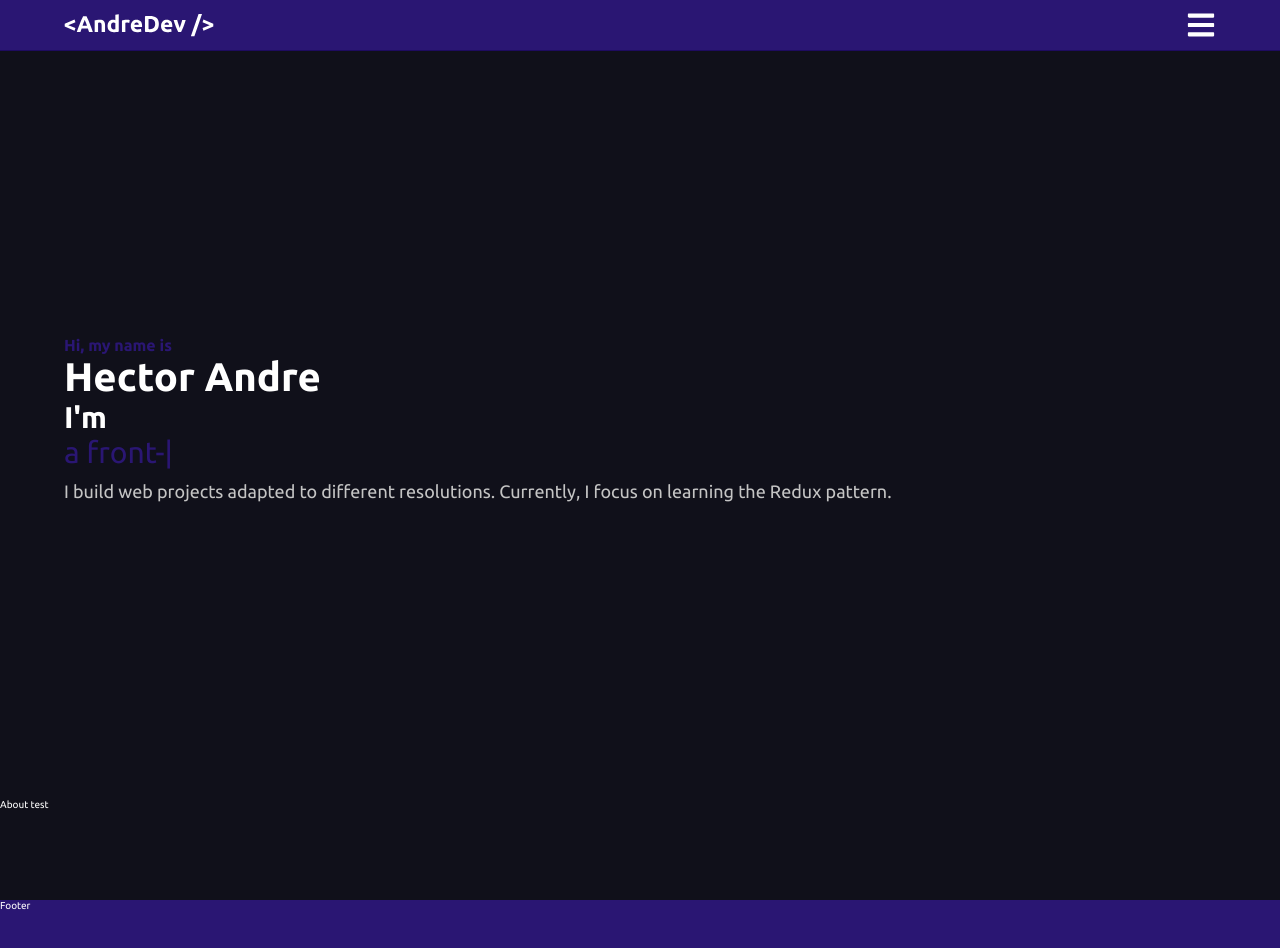
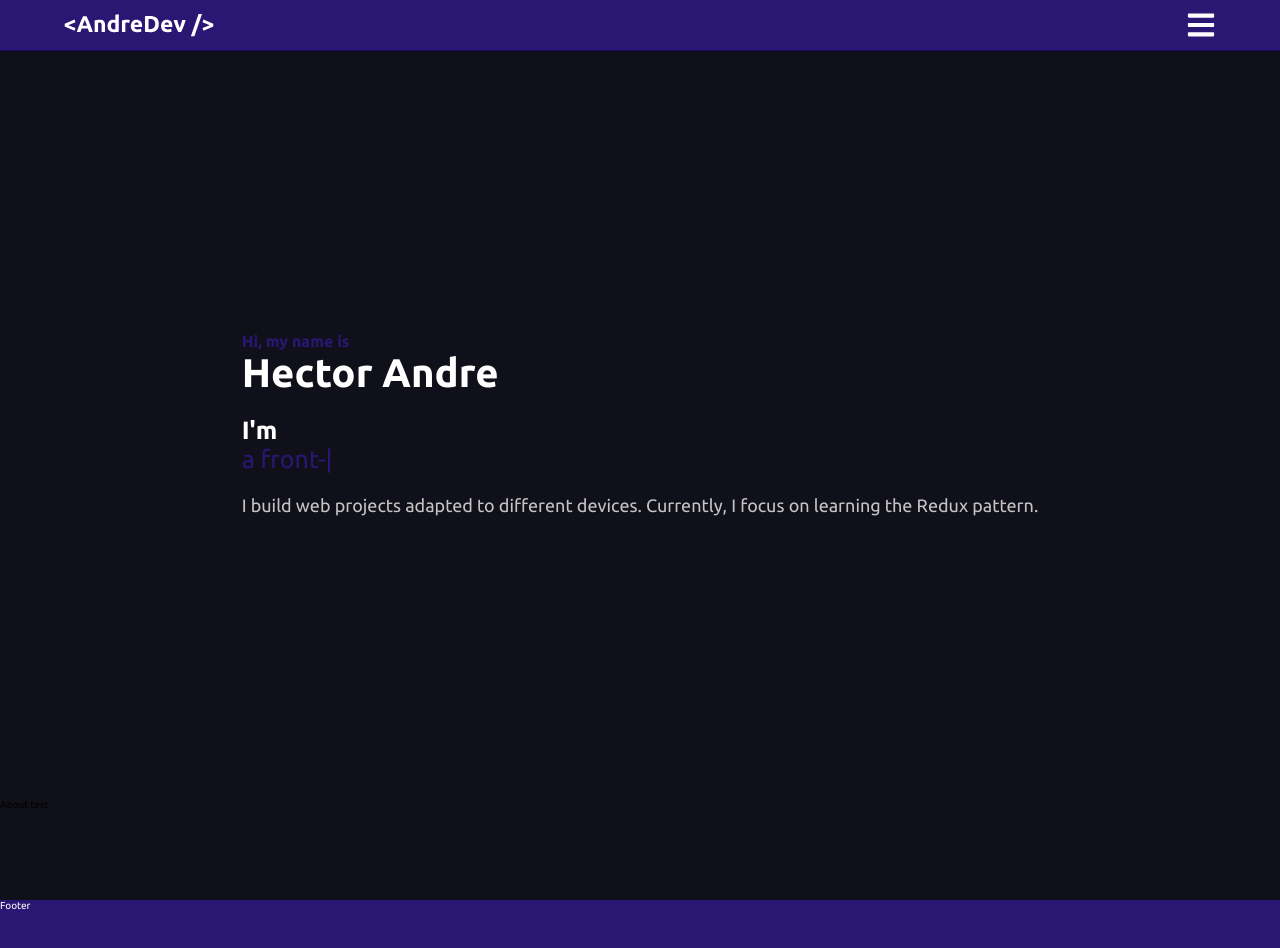
Before and after one commit to AndreDev12/portfolio, a React (Vite) app: page / in a window 1280 px wide. Built offline with nearby package versions, Linux system fonts and the light colour scheme.

Commit message:
Modifying the Home component

```diff
--- a/src/components/Home/Home.jsx
+++ b/src/components/Home/Home.jsx
@@ -1,7 +1,7 @@
 import { useEffect, useRef } from 'react';
 import Typed from 'typed.js';
 
-import { HomeContainer, HomeDiv, AboutDiv } from './styles';
+import { HomeContainer, HomeDiv, AboutDiv, NameContainer, Specialty, Paragraph } from './styles';
 
 const Home = () => {
   const el = useRef(null);
@@ -31,16 +31,14 @@ const Home = () => {
     <HomeContainer>
       <HomeDiv>
         <div>
-          <div>
+          <NameContainer>
             <h2>Hi, my name is</h2>
             <h1>Hector Andre</h1>
-          </div>
-          <div>
+          </NameContainer>
+          <Specialty>
             <h3>I'm</h3><span ref={el}></span>
-          </div>
-          <div>
-            <p>I build web projects adapted to different resolutions. Currently, I focus on learning the Redux pattern.</p>
-          </div>
+          </Specialty>
+          <Paragraph>I build web projects adapted to different devices. Currently, I focus on learning the Redux pattern.</Paragraph>
         </div>
       </HomeDiv>
       <AboutDiv>About test</AboutDiv>
--- a/src/components/Home/styles.js
+++ b/src/components/Home/styles.js
@@ -1,11 +1,10 @@
 import styled from 'styled-components';
 
 export const HomeContainer = styled.div`
-    /* height: calc(100vh - 5rem); */
     position: absolute;
     top: 5rem;
     width: 100%;
-    color: #fff;
+    /* height: calc(100vh - 5rem); */
 `;
 
 export const HomeDiv = styled.div`
@@ -15,28 +14,42 @@ export const HomeDiv = styled.div`
     max-width: 1400px;
     display: flex;
     align-items: center;
+    > div{
+        margin: 0 auto;
+    }
+`;
+
+export const NameContainer = styled.div`
     h2{
         font-size: ${({theme}) => theme.fonts.sizes.test1};
         color: ${({theme}) => theme.colors.purple};
     }
     h1{
         font-size: ${({theme}) => theme.fonts.sizes.test4};
-        /* color: ${({theme}) => theme.colors.purple} */
-        /* font-weight: 400; */
+        color: ${({theme}) => theme.colors.white};
     }
+`;
+
+export const Specialty = styled.div`
+    margin-top: 2rem;
     h3{
         font-size: ${({theme}) => theme.fonts.sizes.test3};
+        color: ${({theme}) => theme.colors.white};
     }
     span{
         font-size: ${({theme}) => theme.fonts.sizes.test3};
         color: ${({theme}) => theme.colors.purple};
     }
-    p{
-        color: ${({theme}) => theme.colors.gray};
-        font-size: ${({theme}) => theme.fonts.sizes.test2};
-        line-height: 1.3;
-    }
 `;
+
+export const Paragraph = styled.p`
+    margin-block: 2rem 0;
+    color: ${({theme}) => theme.colors.gray};
+    font-size: ${({theme}) => theme.fonts.sizes.test2};
+    line-height: 1.3;
+`;
+
+// -----------
 
 export const AboutDiv = styled.div`
     height: 10rem;
--- a/src/styles/theme.js
+++ b/src/styles/theme.js
@@ -33,7 +33,7 @@ export const theme = {
         // new sizes
         test1: '1.6rem',
         test2: '1.8rem',
-        test3: '3rem',
+        test3: '2.5rem',
         test4: '4rem',
       },
       weights: {
```
